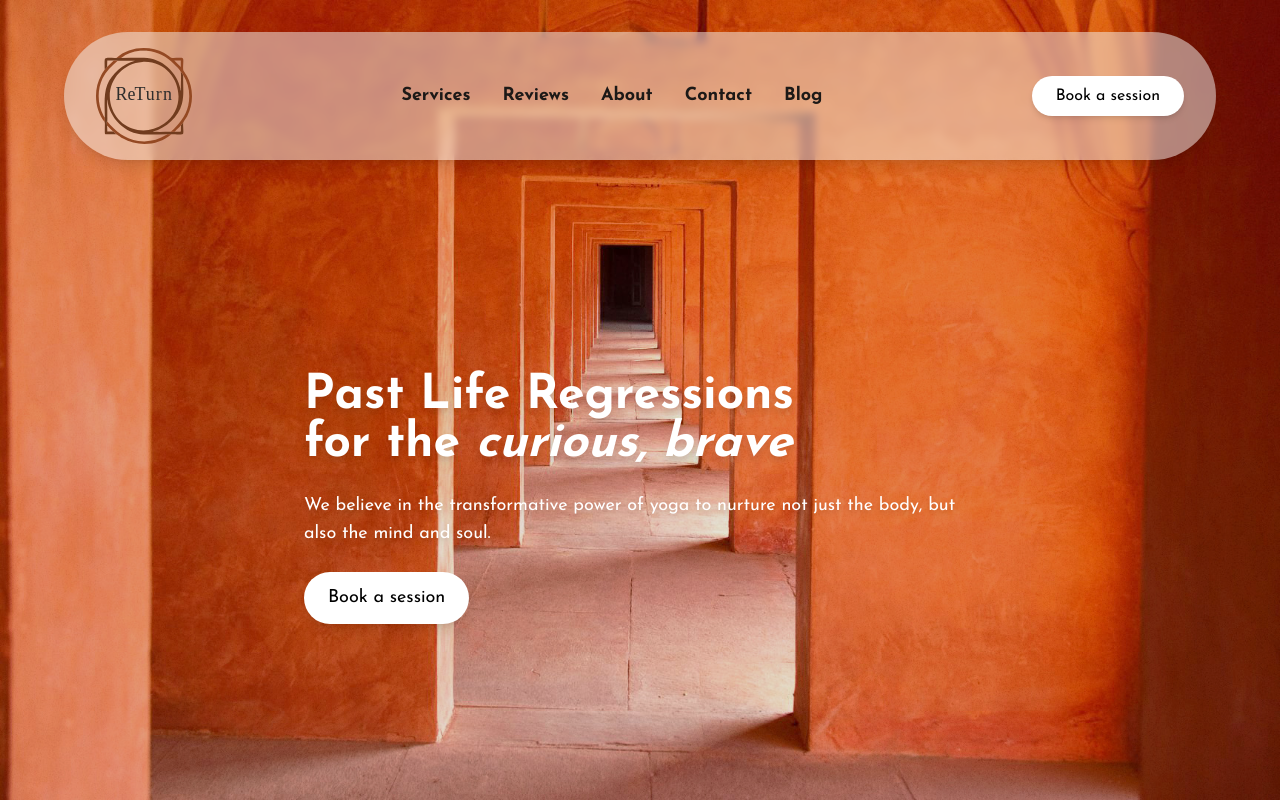
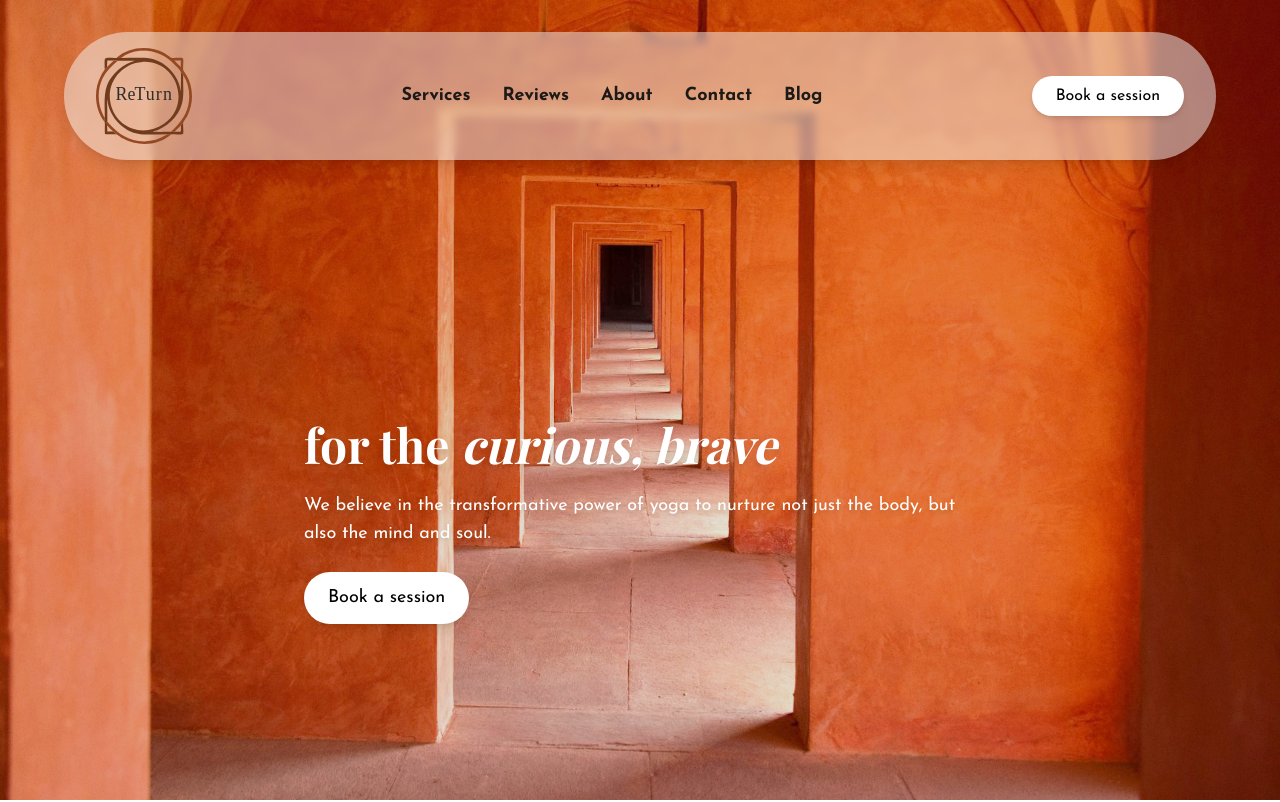
Before and after one commit to marlinjai/sharons-website, a Next.js app: page / in a window 1280 px wide. Shown: the top 802 px of the page. Built offline with nearby package versions, Linux system fonts and the light colour scheme.

Commit message:
Updates Hero Component.

```diff
--- a/components/Hero.tsx
+++ b/components/Hero.tsx
@@ -24,7 +24,7 @@ export default function Hero() {
        <div className="relative flex flex-col lg:flex-row items-end pb-44 justify-center h-full px-8 lg:px-24 z-20 pt-0 gap-24">
          <div className="max-w-2xl text-center lg:text-left space-y-6">
            <h1 className="text-4xl md:text-5xl font-playfair font-bold leading-tight text-white drop-shadow-lg">
-             Past Life Regressions  <br />
+               <br />
  for the  <span className="italic font-semibold">curious, brave </span>
            </h1>
                      <p className="text-lg text-white drop-shadow-md">
--- a/tailwind.config.js
+++ b/tailwind.config.js
@@ -25,6 +25,7 @@ module.exports = {
       fontFamily: {
         sans: ['Josefin Sans', 'sans-serif'],
         heading: ['Playfair Display', 'serif'],
+        playfair: ['Playfair Display', 'serif'],
       },
     },
   },
```
